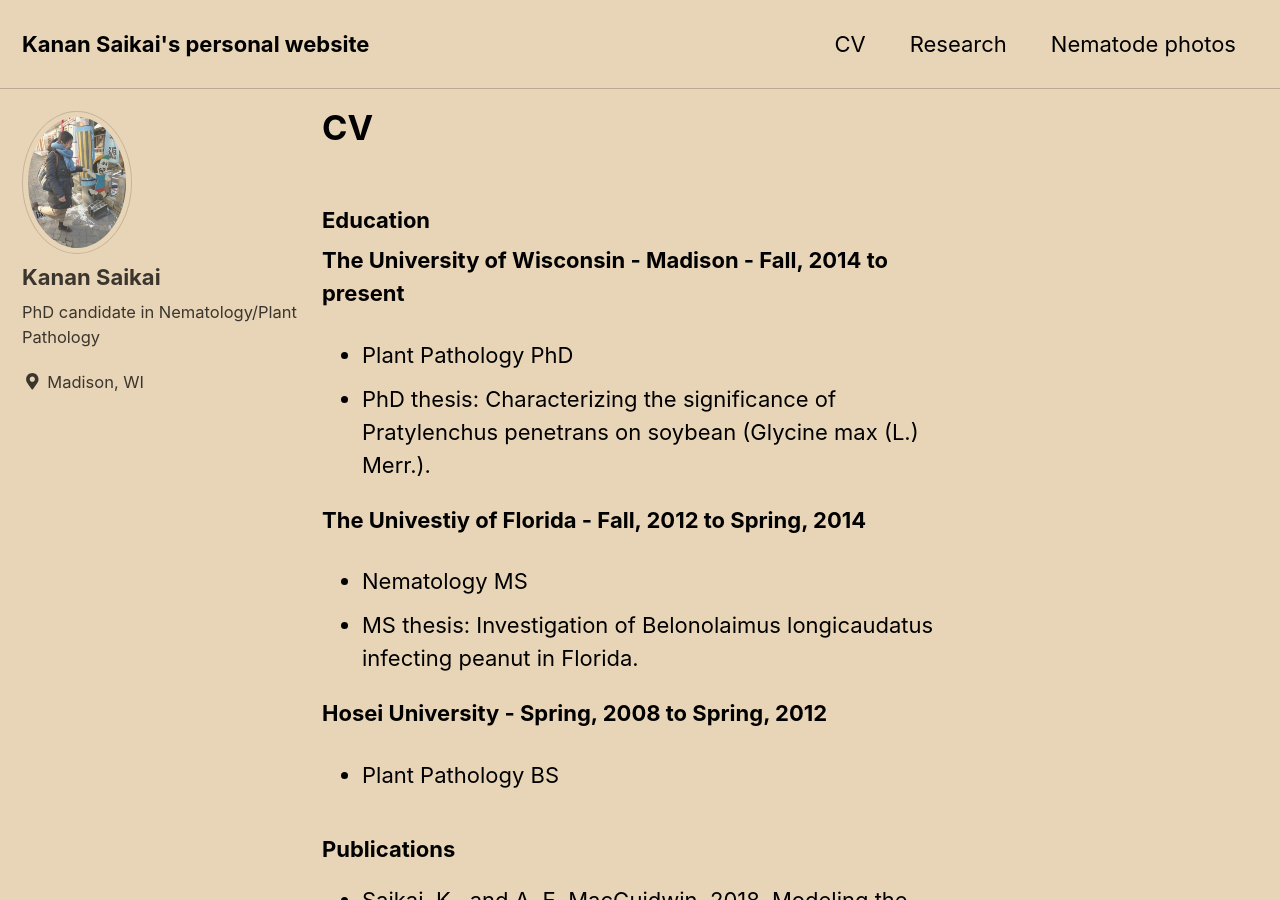
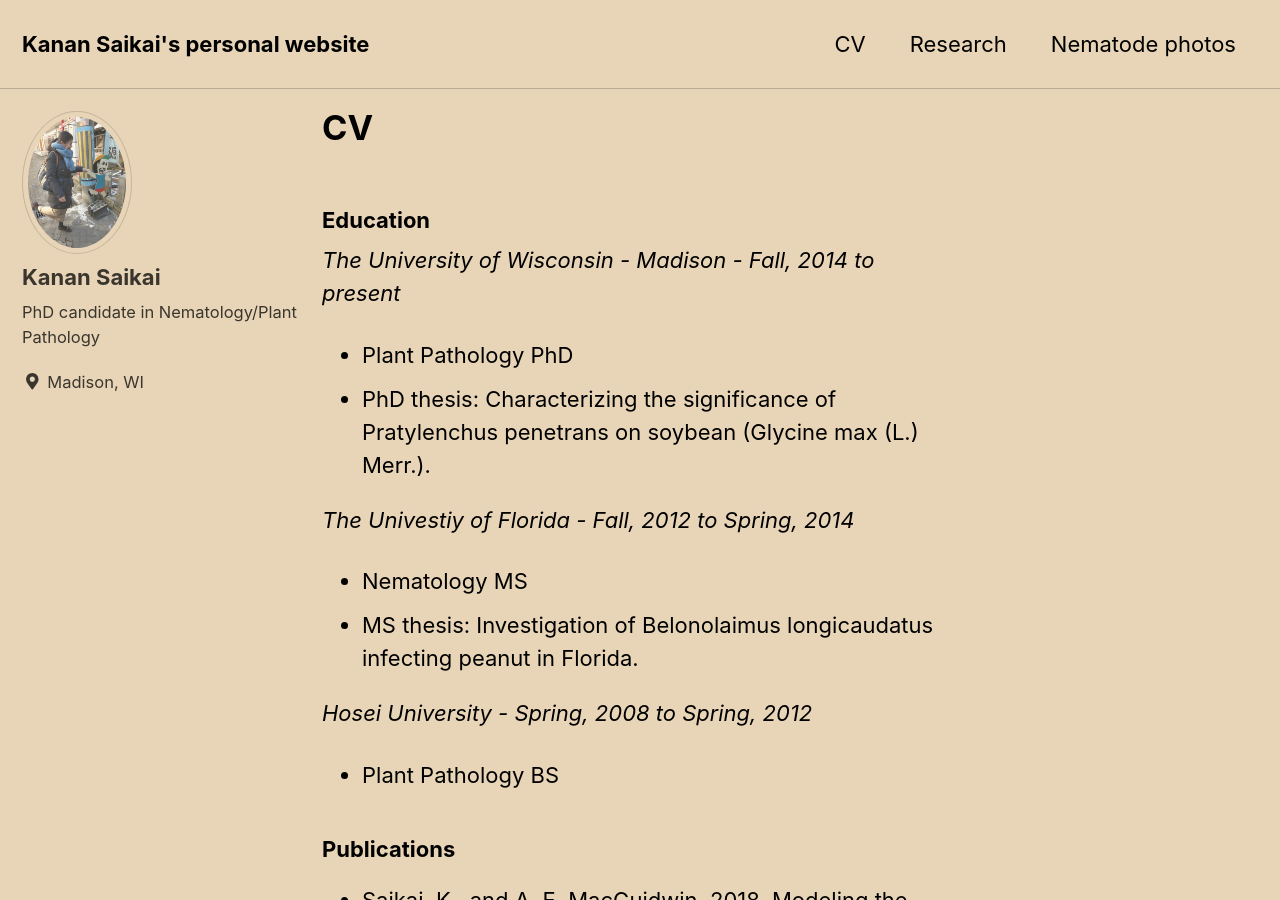
Before and after one commit to ksaikai/ksaikai.github.io, a Jekyll site: the page built from _pages/cv.md, in a window 1280 px wide and 900 px high. Built offline with Jekyll 4.4.1, drawn with Linux system fonts in a browser that asks for light colours; cached includes are drawn as plain includes; nearby versions of some CDN libraries.

Commit message:
Update cv.md

```diff
--- a/_pages/cv.md
+++ b/_pages/cv.md
@@ -4,17 +4,17 @@ permalink: /cv/
 ---
 
 ### Education
-**The University of Wisconsin - Madison - Fall, 2014 to present**
+*The University of Wisconsin - Madison - Fall, 2014 to present*
 * Plant Pathology PhD
 * PhD thesis: Characterizing the significance of Pratylenchus penetrans on soybean (Glycine max (L.) Merr.).
 
 
-**The Univestiy of Florida - Fall, 2012 to Spring, 2014**
+*The Univestiy of Florida - Fall, 2012 to Spring, 2014*
 * Nematology MS
 * MS thesis: Investigation of Belonolaimus longicaudatus infecting peanut in Florida.
 
 
-**Hosei University - Spring, 2008 to Spring, 2012**
+*Hosei University - Spring, 2008 to Spring, 2012*
 * Plant Pathology BS
 
 
```
